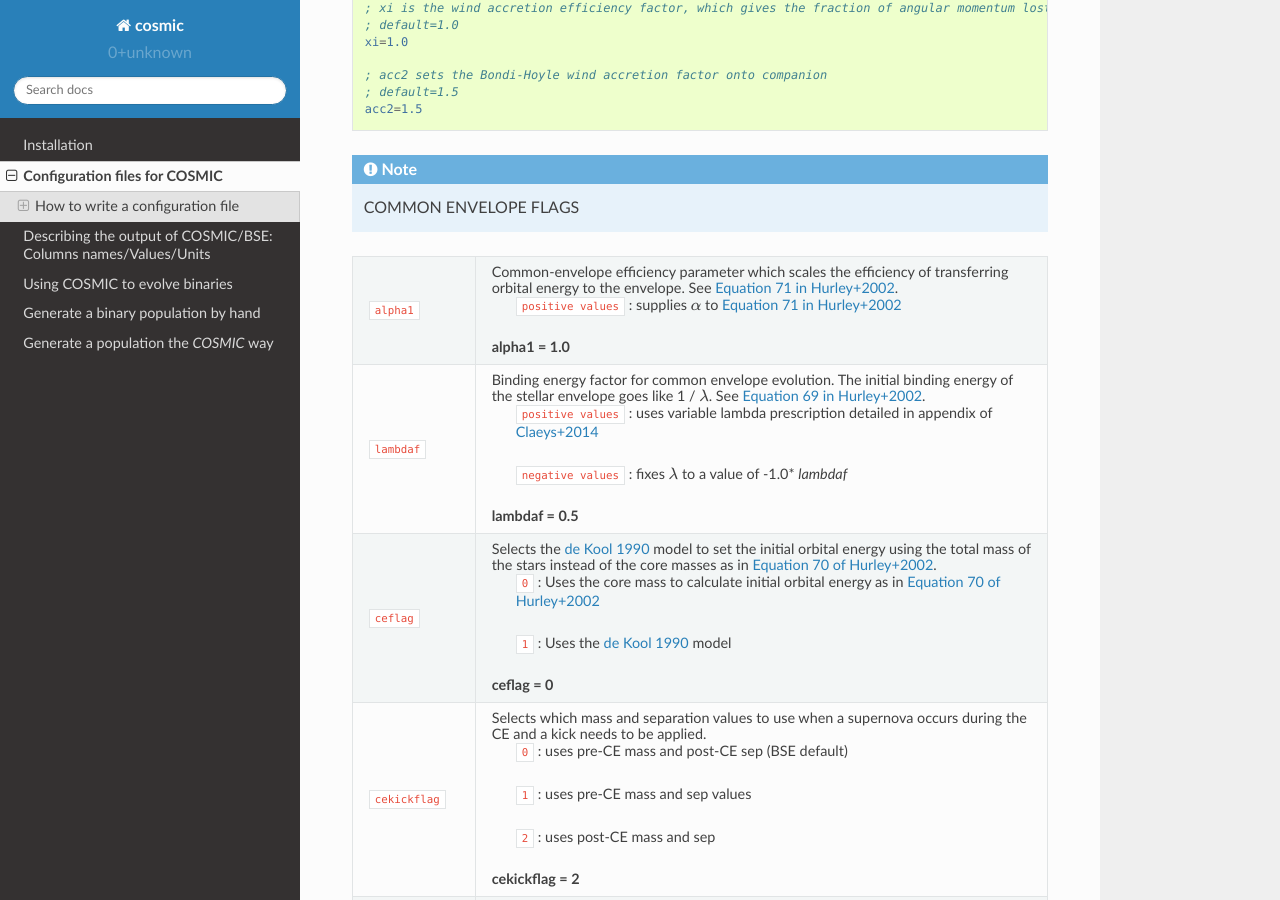
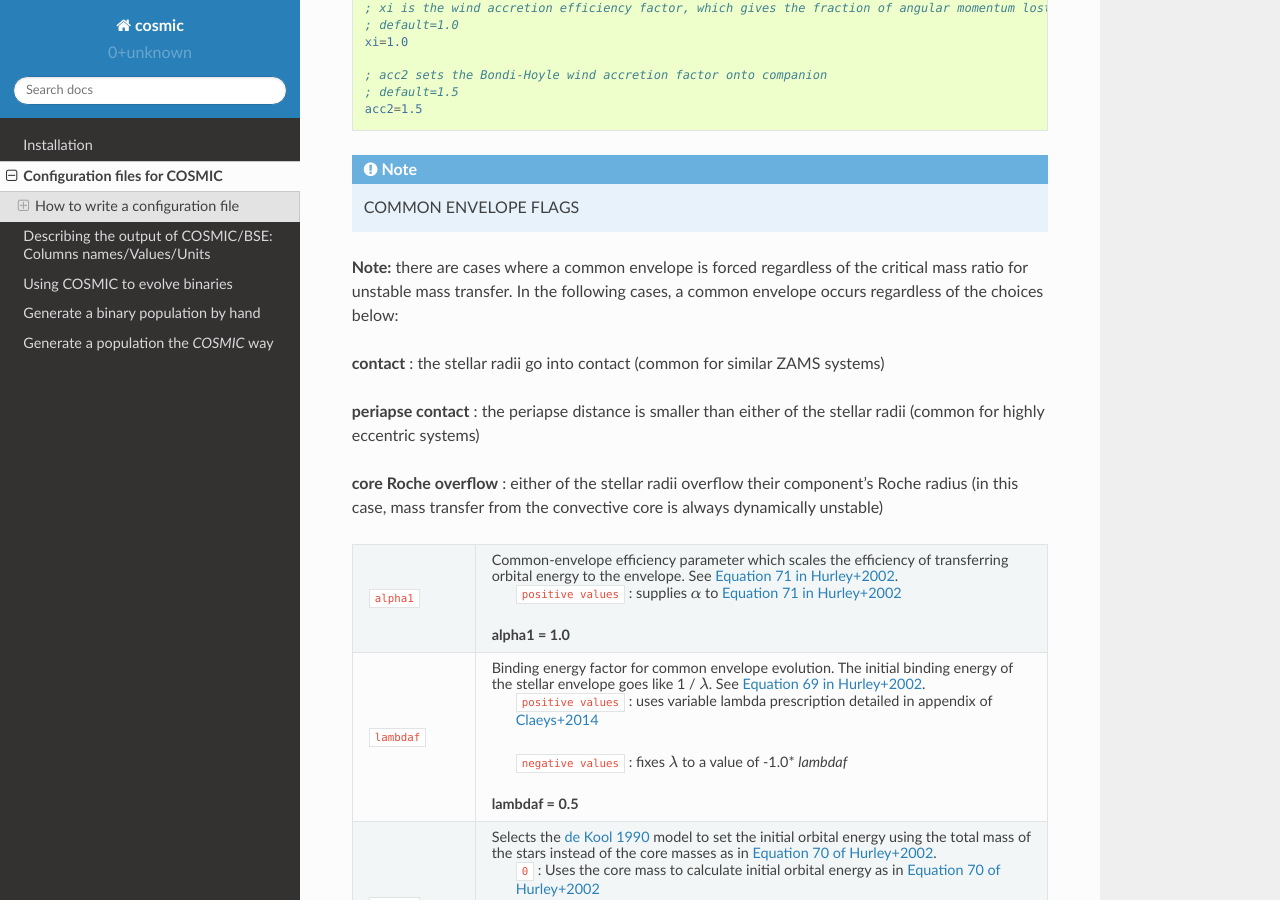
Before and after one commit to COSMIC-PopSynth/COSMIC, a Sphinx documentation site: the page built from docs/inifile/index.rst, in a window 1280 px wide and 900 px high, scrolled down 6328 px. Built offline with Sphinx 7.4.7 and the Read the Docs theme 2.0.0, drawn with Linux system fonts in a browser that asks for light colours; formulas are drawn with MathJax 3; some of the changed text lies outside the part shown.

Commit message:
adding in documentation for ways that a CE is forced regardless of mass transfer stability

```diff
--- a/docs/inifile/index.rst
+++ b/docs/inifile/index.rst
@@ -387,6 +387,16 @@
 
     COMMON ENVELOPE FLAGS
 
+**Note:** there are cases where a common envelope is forced regardless of the
+critical mass ratio for unstable mass transfer. In the following cases, a
+common envelope occurs regardless of the choices below:
+
+**contact** : the stellar radii go into contact (common for similar ZAMS systems)
+
+**periapse contact** : the periapse distance is smaller than either of the stellar radii (common for highly eccentric systems)
+
+**core Roche overflow** : either of the stellar radii overflow their component's Roche radius (in this case, mass transfer from the convective core is always dynamically unstable)
+
 =======================  =====================================================
 ``alpha1``               Common-envelope efficiency parameter which scales the
                          efficiency of transferring orbital energy to the
@@ -479,6 +489,10 @@
                          mass transfer and a common envelope. Each item is set
                          individually for its associated kstar, and a value of
                          0.0 will apply prescription of the qcflag for that kstar.
+                         **Note:** there are cases where a common envelope is forced
+                         regardless of the critical mass ratio for unstable mass
+                         transfer; in the following cases, a common envelope occurs
+                         regardless of the qcrit or qcflag
 
                          **qcrit_array = [0.0,0.0,0.0,0.0,0.0,0.0,0.0,0.0,0.0,0.0,0.0,0.0,0.0,0.0,0.0,0.0]**
 =======================  =====================================================
```
